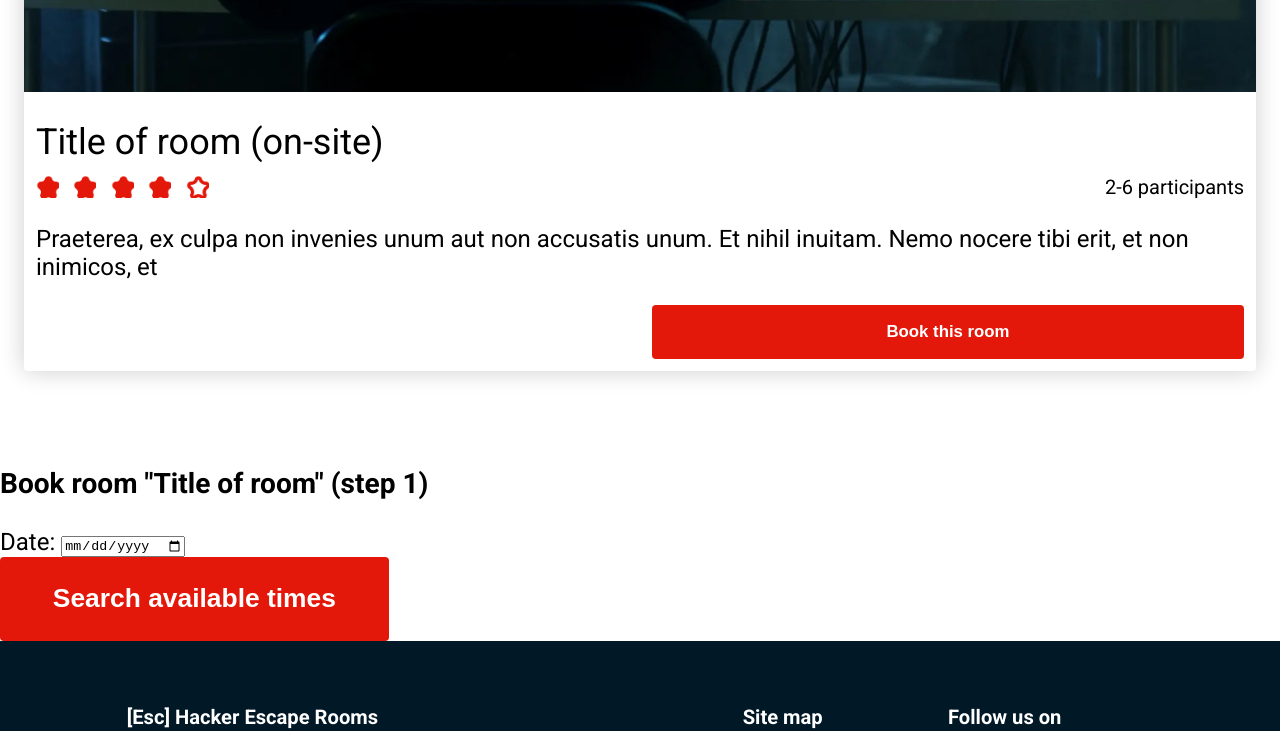
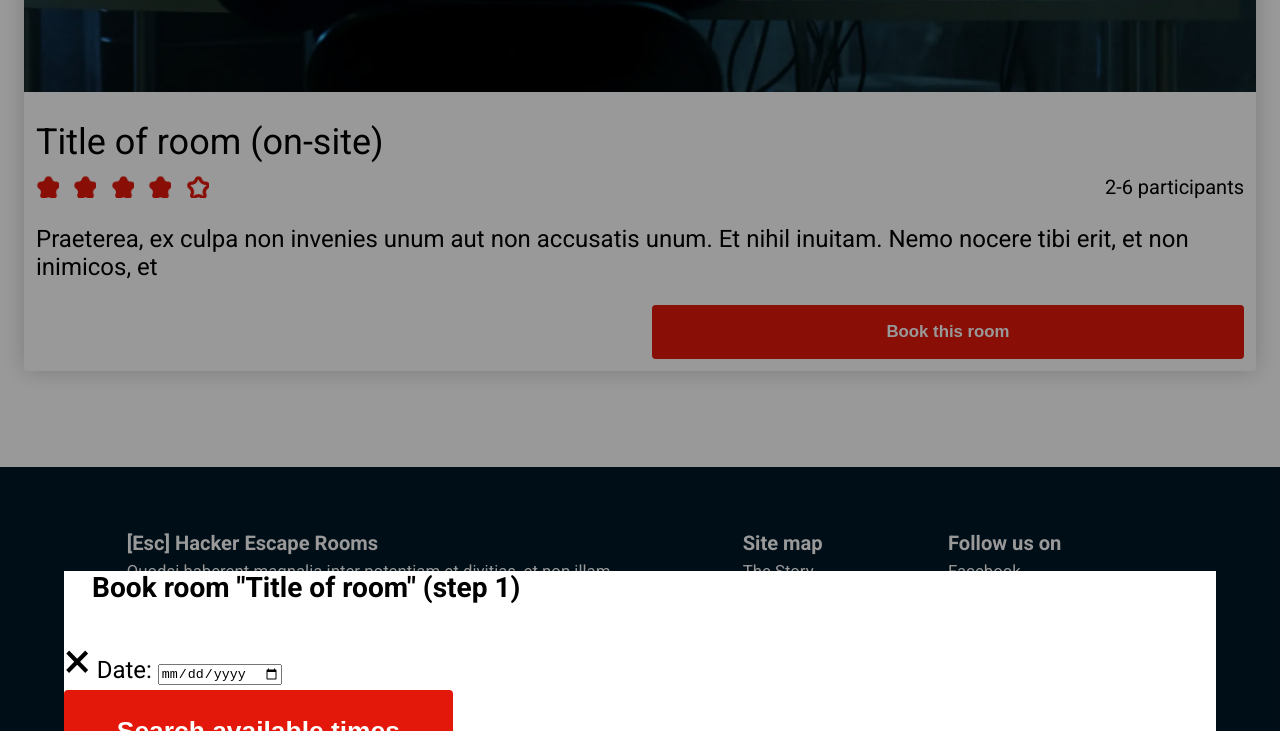
Before and after one commit to liber09/EscapeRoomGroupAssignment, a website: page challenges.html in a window 1280 px wide. Both pictures are taken after a click on the button "Book this room". Shown: the part 1135-1866 px from the top of the page. Drawn offline with Linux system fonts and the light colour scheme.

Commit message:
HTML,SASS and js for working pop-up modal

```diff
--- a/challenges.html
+++ b/challenges.html
@@ -68,7 +68,7 @@
               nihil inuitam. Nemo nocere tibi erit, et non inimicos, et
             </p>
             <!-- Button than opens modal -->
-            <button class="button primary" id="openModal">
+            <button class="button primary" id="modal-open">
               Book this room
             </button>
           </li>
@@ -80,6 +80,7 @@
           <h3>
             Book room <span class="room-title">"Title of room"</span> (step 1)
           </h3>
+          <span class="modal-close">&times;</span>
           <label for="date">Date:</label>
           <input type="date" id="date" />
           <button class="button primary">Search available times</button>
--- a/script.js
+++ b/script.js
@@ -1,6 +1,6 @@
 const filterSection = document.querySelector(".filter");
 const filterButton = document.querySelector("#filterButton");
-const filterCloseButton = document.querySelector(".filterCloseButton")
+const filterCloseButton = document.querySelector(".filterCloseButton");
 
 document.querySelector(".main-nav-toggle").addEventListener("click", () => {
   document.querySelector(".main-nav").classList.toggle("open");
@@ -8,12 +8,33 @@ document.querySelector(".main-nav-toggle").addEventListener("click", () => {
 
 filterButton.addEventListener("click", () => {
   filterSection.style.display = "flex";
-  filterButton.style.display = "none"
+  filterButton.style.display = "none";
   filterButton.setAttribute("aria-expanded", true);
-})
+});
 
 filterCloseButton.addEventListener("click", () => {
   filterSection.style.display = "none";
-  filterButton.style.display = "block"
+  filterButton.style.display = "block";
   filterButton.setAttribute("aria-expanded", false);
-})
+});
+
+// Modal
+const openModal = document.querySelector("#modal-open");
+const modal = document.querySelector(".modal");
+const closeModal = document.querySelector(".modal-close");
+
+// When user clicks on "book this room", open modal
+openModal.addEventListener("click", function () {
+  modal.style.display = "block";
+});
+// When user clicks on "X", close modal
+closeModal.addEventListener("click", function () {
+  modal.style.display = "none";
+});
+
+// If user clicks outside of modal pop-up, close it
+window.onclick = function (event) {
+  if (event.target == modal) {
+    modal.style.display = "none";
+  }
+};
--- a/src/modal.scss
+++ b/src/modal.scss
@@ -0,0 +1,32 @@
+#modal-open {
+  cursor: pointer;
+}
+
+.modal {
+  display: none;
+  position: fixed;
+  background-color: white;
+  width: 100%;
+  height: 100%;
+  top: 0;
+  overflow: auto;
+  background-color: rgba(0, 0, 0, 0.4);
+  .modal-content {
+    background-color: white;
+    width: 90%;
+    height: 50%;
+    margin: 50% auto; /* Pop-up 50% from top and centered on screen */
+
+    h3 {
+      max-width: 85%;
+      margin: 1em;
+    }
+    button {
+      cursor: pointer;
+    }
+    .modal-close {
+      font-size: 50px;
+      cursor: pointer;
+    }
+  }
+}
```
Also changed, not shown: static/main.css.
